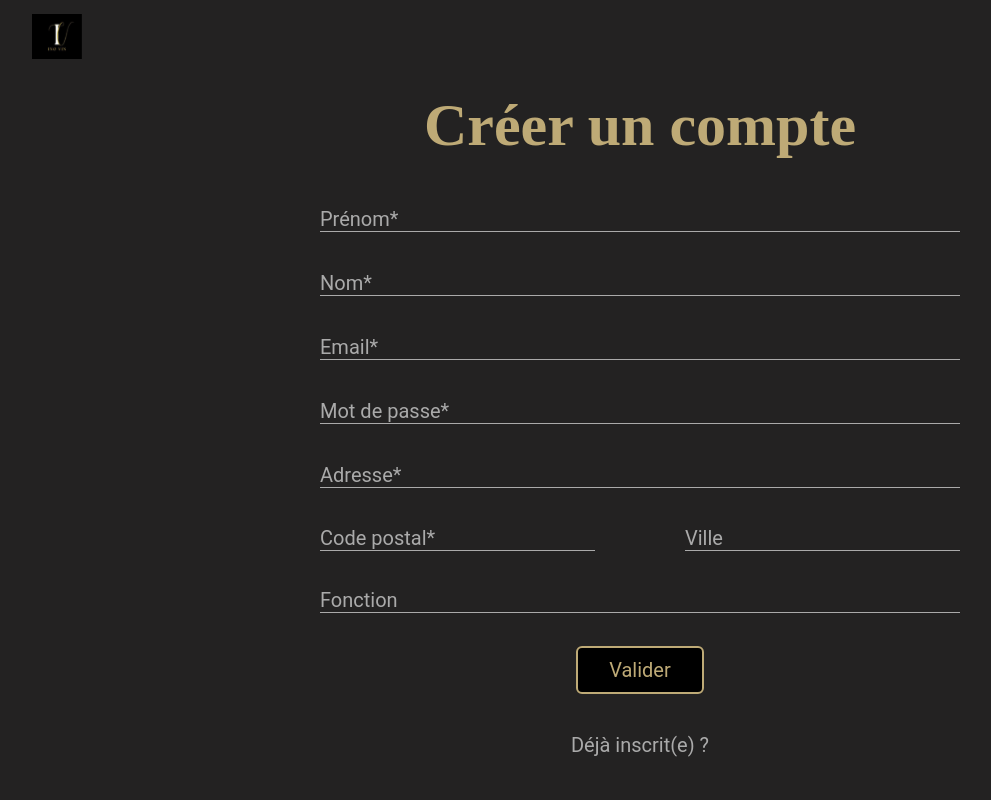
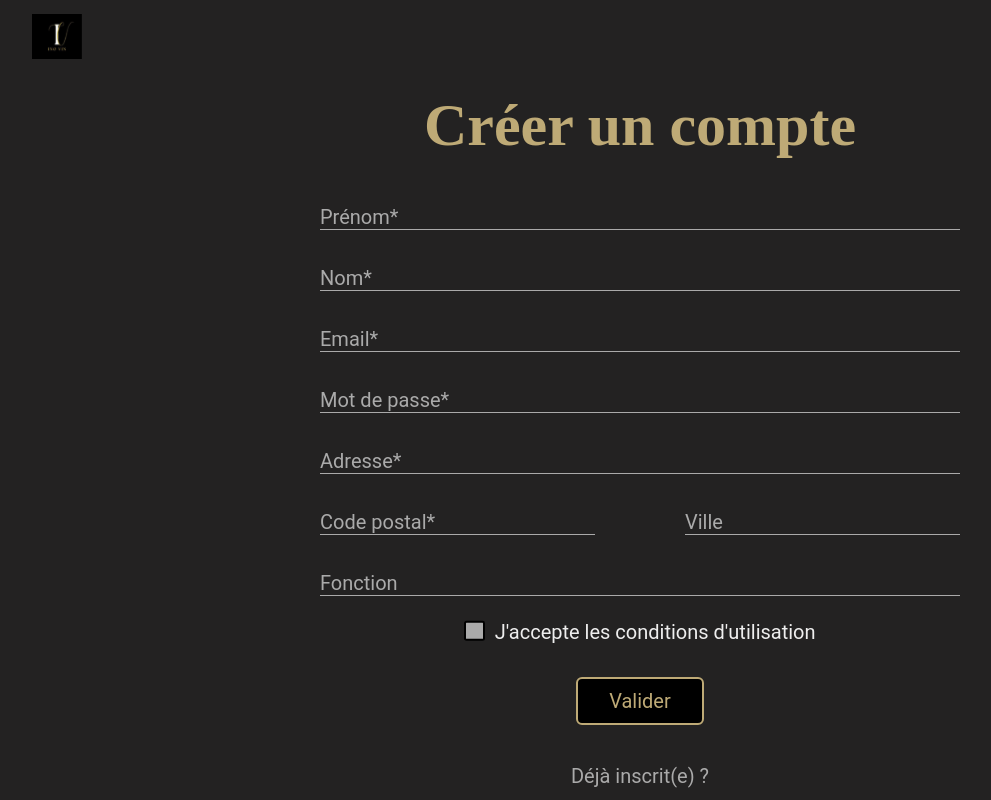
Before and after one commit to Mogwaie/Inovin, a React (Vite) app in the folder frontend/: page /sign-up in a window 1280 px wide. Shown: the whole page, without its empty margins (0-991 px from the left). Built offline with nearby package versions, Linux system fonts and the light colour scheme.

Commit message:
add legal to signUp

```diff
--- a/frontend/src/assets/styles/pages/_leagalNotice.scss
+++ b/frontend/src/assets/styles/pages/_leagalNotice.scss
@@ -21,3 +21,6 @@
     font-family: $app-primary-font;
   }
 }
+.btn-home {
+  margin-top: 50px;
+}
--- a/frontend/src/assets/styles/pages/_signUp.scss
+++ b/frontend/src/assets/styles/pages/_signUp.scss
@@ -16,6 +16,7 @@
     flex-direction: row;
     width: 100%;
   }
+
   input {
     width: 45%;
     margin-top: 35px;
@@ -23,41 +24,114 @@
     border-bottom: 1px solid $font-family-title-color;
     background-color: $app-bg-color;
     color: $font-family-title-color;
+
+    @media (min-width: $app-desktop) {
+      width: 50%;
+    }
+
+    &:focus {
+      outline: none;
+    }
+  }
+
+  .form_input_component {
+    display: flex;
+    justify-content: center;
+    width: 70%;
+
     @media (min-width: $app-desktop) {
       width: 50%;
     }
   }
-  input:focus {
-    outline: none;
-  }
-  .form_input_component {
+
+  .legal-mentions-ctn {
     display: flex;
-    justify-content: center;
-    width: 70%;
-    @media (min-width: $app-desktop) {
-      width: 50%;
+    align-items: center;
+    margin-top: 20px;
+    color: $font-family-title-color;
+
+    input[type="checkbox"] {
+      appearance: none;
+      background-color: $font-family-title-color;
+      margin: 0;
+      font: inherit;
+      width: 1em;
+      height: 1em;
+      border: 0.15em solid black;
+      border-radius: 0.15em;
+      transform: translateY(-0.075em);
+      cursor: pointer;
+    }
+
+    input[type="checkbox"]:checked {
+      background-color: $app-primary-font-color;
+      border: 0.15em solid rgb(232, 219, 219);
+    }
+
+    label {
+      @include font-text-phone;
+
+      cursor: pointer;
+
+      .legal-mentions-link {
+        @include font-text-phone;
+        text-decoration: none;
+        margin-left: 0.5rem;
+
+        &:hover {
+          text-decoration: underline;
+        }
+      }
     }
   }
+
   .form_navigate {
     display: flex;
     flex-direction: column;
     align-items: center;
+
     .primary-button {
       margin-top: 30px;
     }
+
     .form_login_link {
       text-decoration: none;
       color: $font-family-title-color;
       margin-top: 1em;
+
       &:hover {
-        color: $app-supporting-color2;
+        color: grey;
+      }
+    }
+  }
+
+  @media screen and (min-width: $app-tablet) {
+    width: 50vw;
+
+    .legal-mentions-ctn {
+      input[type="checkbox"] {
+        width: 1.3em;
+        height: 1.3em;
+        border: 0.15em solid black;
+        border-radius: 0.15em;
+        transform: translateY(-0.075em);
+      }
+
+      input[type="checkbox"]:checked {
+        border: 0.15em solid rgb(232, 219, 219);
+      }
+
+      label {
+        .legal-mentions-link {
+          @include font-text-tablet-desktop;
+          text-decoration: none;
+          margin-left: 0.6rem;
+
+          &:hover {
+            text-decoration: underline;
+          }
+        }
       }
     }
   }
 }
-
-@media screen and (min-width: $app-tablet) {
-  .container_form {
-    width: 50vw;
-  }
-}
--- a/frontend/src/main.jsx
+++ b/frontend/src/main.jsx
@@ -25,6 +25,7 @@ import PasswordResetForm from "./pages/PasswordResetForm";
 import ForgottenPassword from "./pages/ForgottenPassword";
 import Page404 from "./pages/Page404";
 import Page500 from "./pages/Page500";
+import LegalNoticePage from "./pages/LegalNotice";
 
 import HomeAdmin from "./pages/admin/HomeAdmin";
 import UserList from "./pages/admin/UserList";
@@ -119,8 +120,8 @@ const router = createBrowserRouter([
         element: <AdminTest />,
       },
       {
-        path: "/page-500",
-        element: <Page500 />,
+        path: "/mentions-legales",
+        element: <LegalNoticePage />,
       },
 
       {
--- a/frontend/src/pages/LegalNotice.jsx
+++ b/frontend/src/pages/LegalNotice.jsx
@@ -1,6 +1,14 @@
 import React from "react";
+import { useNavigate } from "react-router-dom";
+import Button from "../components/Button";
 
 function LeagalNoticePage() {
+  const navigate = useNavigate();
+
+  const backToHome = () => {
+    navigate("/sign-up");
+  };
+
   return (
     <div className="page-content">
       <h2>Conditions d’utilisation</h2>
@@ -46,6 +54,9 @@ function LeagalNoticePage() {
           erreurs, omissions ou dommages résultant de l'utilisation de ce site.
         </p>
       </div>
+      <div className="btn-home">
+        <Button text="Retour" onClick={backToHome} id="error-page-btn" />
+      </div>
     </div>
   );
 }
--- a/frontend/src/pages/SignUp.jsx
+++ b/frontend/src/pages/SignUp.jsx
@@ -17,9 +17,16 @@ function Signup() {
   const [job, setJob] = useState("");
   const [email, setEmail] = useState("");
   const [password, setPassword] = useState("");
+  const [acceptLegalMentions, setAcceptLegalMentions] = useState(false);
 
   const handleSubmit = async (e) => {
     e.preventDefault();
+
+    if (!acceptLegalMentions) {
+      toast.error("Vous devez accepter les mentions légales !");
+      return;
+    }
+
     const body = {
       firstname: firstName,
       lastname: lastName,
@@ -31,8 +38,6 @@ function Signup() {
       password,
     };
 
-    console.info(body);
-
     try {
       const response = await axios.post(
         `${import.meta.env.VITE_BACKEND_URL}/api/users`,
@@ -40,19 +45,7 @@ function Signup() {
       );
 
       if (response.status === 201) {
-        console.info(
-          "Données enregistrées avec succès dans la base de données !"
-        );
-        toast("Bravo ! Votre compte a bien été créé !", {
-          position: "bottom-right",
-          autoClose: 3000,
-          hideProgressBar: false,
-          closeOnClick: true,
-          pauseOnHover: false,
-          draggable: true,
-          progress: undefined,
-          theme: "colored",
-        });
+        toast.success("Bravo ! Votre compte a bien été créé !");
         navigate("/degustation");
       }
     } catch (err) {
@@ -126,6 +119,21 @@ function Signup() {
         setter={setJob}
         placeholder="Fonction"
       />
+
+      <div className="legal-mentions-ctn">
+        <input
+          type="checkbox"
+          id="legalMentions"
+          checked={acceptLegalMentions}
+          onChange={(e) => setAcceptLegalMentions(e.target.checked)}
+        />
+        <label htmlFor="legalMentions">
+          <Link to="/mentions-legales" className="legal-mentions-link">
+            J'accepte les conditions d'utilisation
+          </Link>
+        </label>
+      </div>
+
       <div className="form_navigate">
         <Button type="submit" className="primary-button" text="Valider" />
         <Link to="/login">
```
